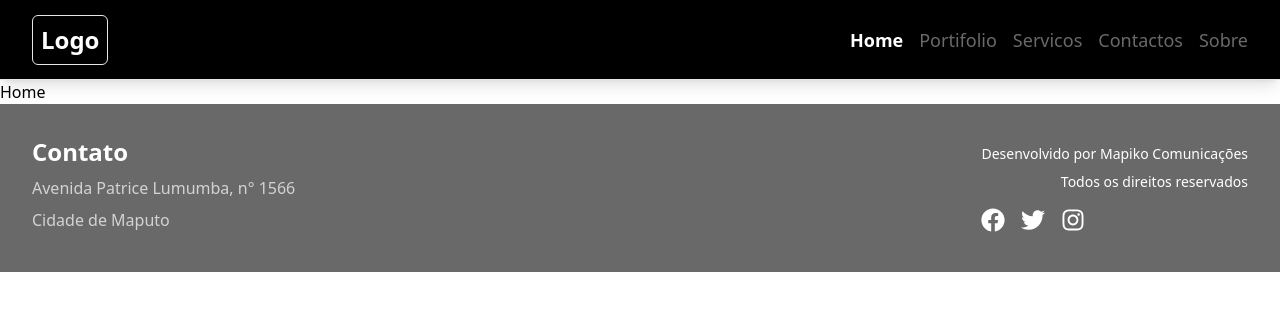
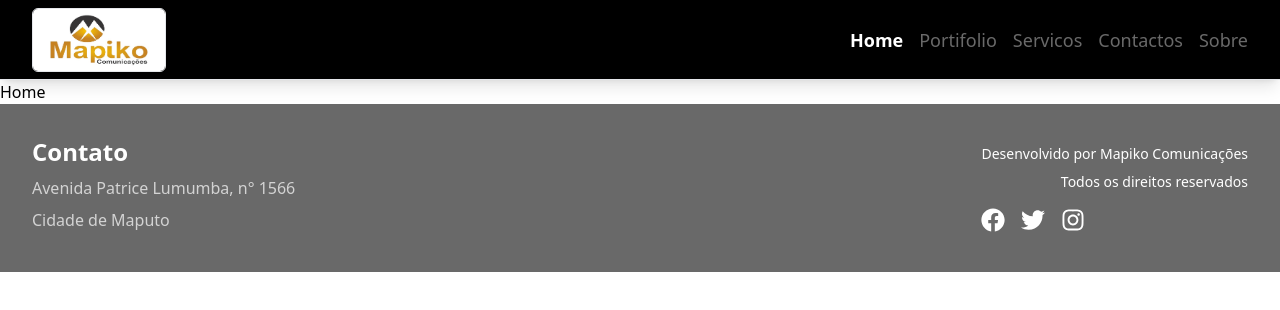
Before and after one commit to PChimuze/Mapiko, a React (Vite) app: page / in a window 1280 px wide. Shown: the top 310 px of the page. Built offline with nearby package versions, Linux system fonts and the light colour scheme.

Commit message:
Adding logo

```diff
--- a/src/components/header/index.jsx
+++ b/src/components/header/index.jsx
@@ -2,12 +2,20 @@ import React from 'react'
 import { NavBar } from './navBar'
 
 export const Header = () => {
+
   return (
     <>
       <header className="flex items-center justify-between bg-black text-white h-20 px-8 text-lg shadow-lg border-b border-yellow-DEFAULT">
-        <div  className="text-2xl font-bold border border-yellow-DEFAULT p-2 rounded-md">Logo</div>
-        <NavBar/>
+        {/* Logo */}
+        <div className="flex items-center">
+          <img
+            src="/logo.jpeg"
+            alt="Logo"
+            className="h-16 w-auto border border-yellow-DEFAULT rounded-md"
+          />
+        </div>
+        <NavBar />
       </header>
     </>
-  )
+  );
 }
```
Also changed, not shown: public/logo.jpeg (added).
